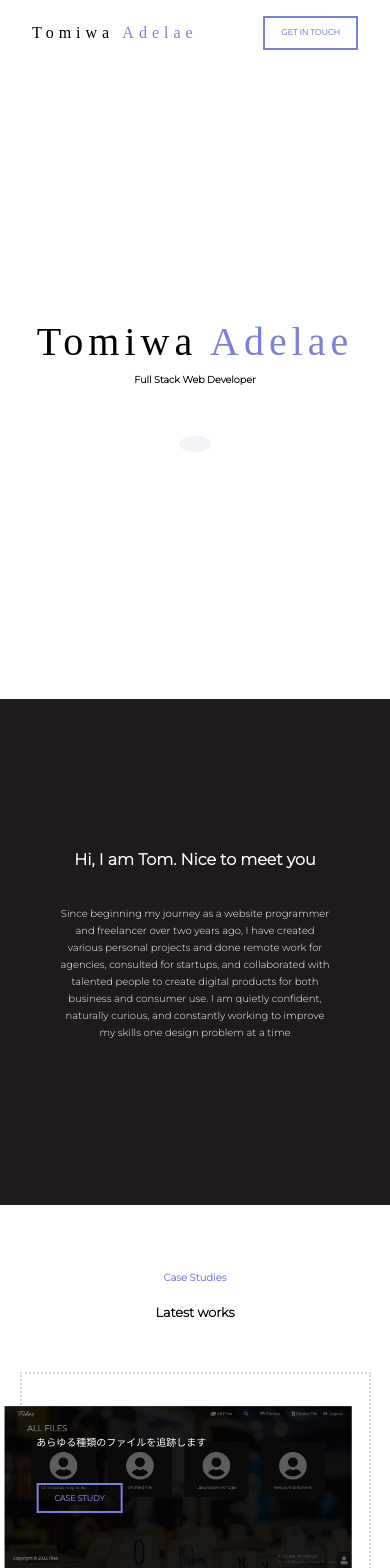
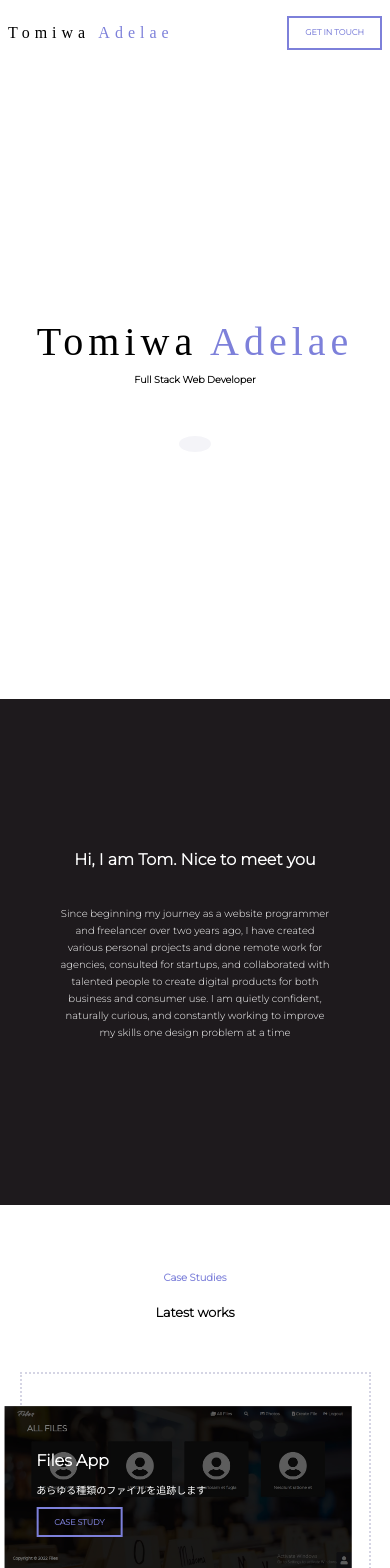
Before and after one commit to tomiwa-adelae/My-Portfolio, a Next.js app: page / in a window 390 px wide. Shown: the top 1568 px of the page. Built offline with nearby package versions, Linux system fonts and the light colour scheme; some icons are missing; a web font is replaced by a local one.

Commit message:
Deploying

```diff
--- a/scss/_mobile.scss
+++ b/scss/_mobile.scss
@@ -326,6 +326,14 @@
       }
    }
 
+   header {
+      padding: 1rem 0.5rem;
+
+      h3 {
+         font-size: 1rem;
+      }
+   }
+
    .showcase {
       h1 {
          letter-spacing: 5px;
@@ -375,6 +383,22 @@
 
       i {
          font-size: 1.5rem;
+      }
+   }
+
+   .casestudies {
+      .content {
+         .case {
+            &-preview {
+               .btn {
+                  margin: 0.5rem 0;
+               }
+
+               h3 {
+                  margin: 0.5rem 0;
+               }
+            }
+         }
       }
    }
 
```
Also changed, not shown: styles/style.css.
